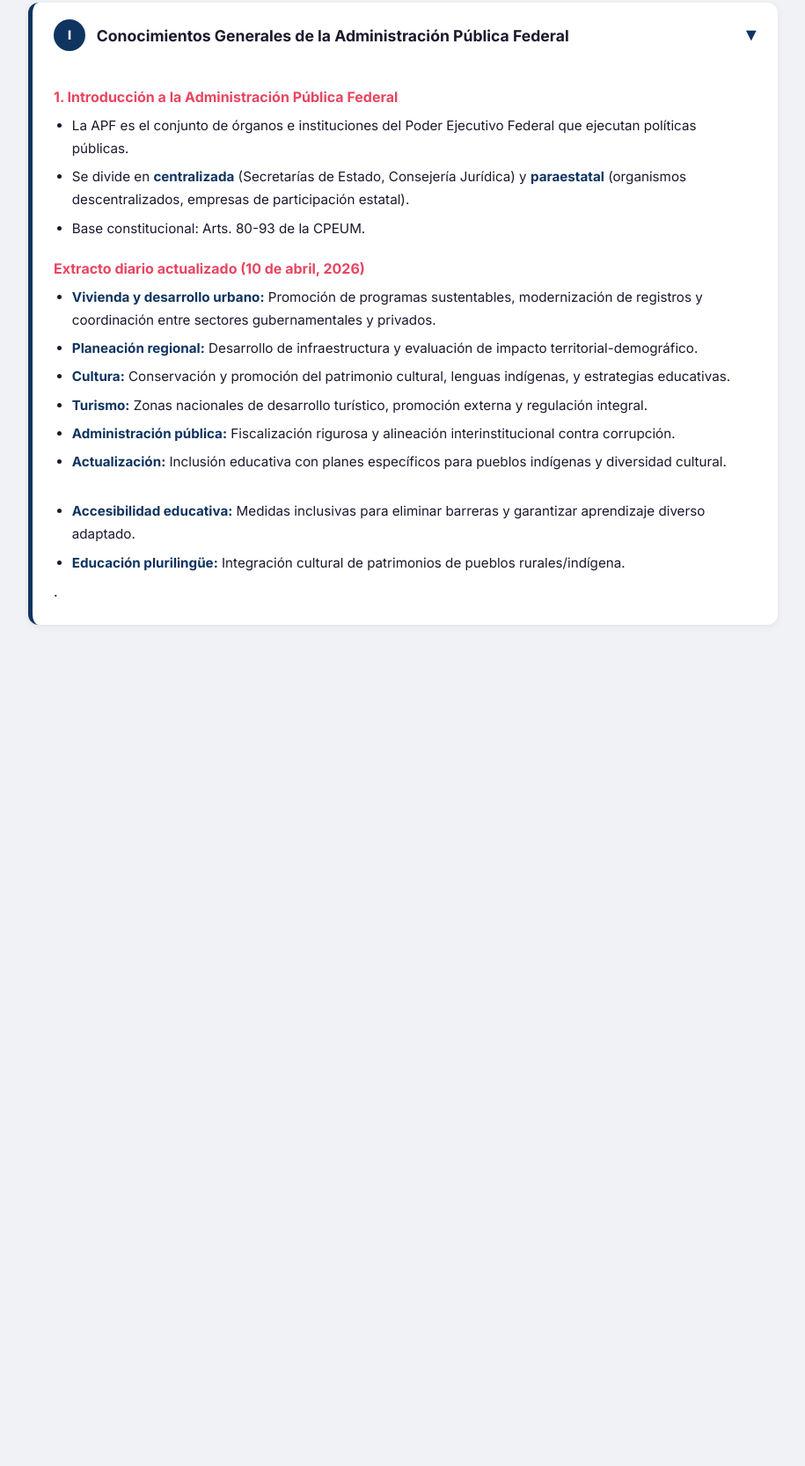
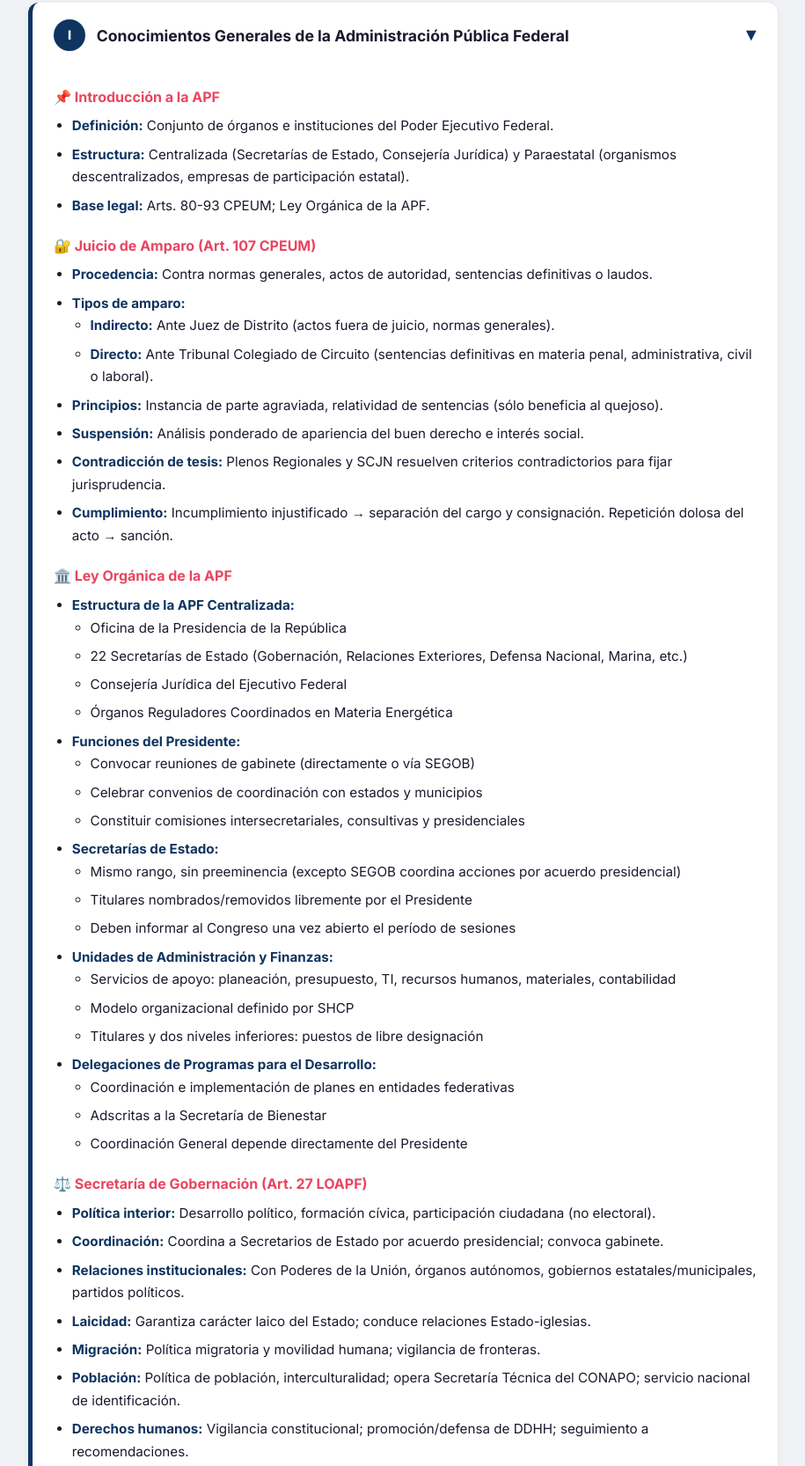
Before and after one commit to felipeosiris/temario-apf-2025, a plain HTML site: page index.html in a window 1280 px wide. Shown: the part 612-2278 px from the top of the page at 88% size, without its empty margins (182-1097 px from the left). Before the commit the page ends 1437 px from the top, so only its background shows below. Drawn offline with Linux system fonts and the light colour scheme.

Commit message:
📚 Actualización diaria 20-abr-2026: Juicio de Amparo + LOAPF (offset 23135)

```diff
--- a/index.html
+++ b/index.html
@@ -38,27 +38,133 @@
   <details class="tema-card" open>
     <summary><span class="tema-num">I</span> Conocimientos Generales de la Administración Pública Federal</summary>
     <div class="tema-content">
-      <h4>1. Introducción a la Administración Pública Federal</h4>
+      <h4>📌 Introducción a la APF</h4>
       <ul>
-        <li>La APF es el conjunto de órganos e instituciones del Poder Ejecutivo Federal que ejecutan políticas públicas.</li>
-        <li>Se divide en <strong>centralizada</strong> (Secretarías de Estado, Consejería Jurídica) y <strong>paraestatal</strong> (organismos descentralizados, empresas de participación estatal).</li>
-        <li>Base constitucional: Arts. 80-93 de la CPEUM.</li>
+        <li><strong>Definición:</strong> Conjunto de órganos e instituciones del Poder Ejecutivo Federal.</li>
+        <li><strong>Estructura:</strong> Centralizada (Secretarías de Estado, Consejería Jurídica) y Paraestatal (organismos descentralizados, empresas de participación estatal).</li>
+        <li><strong>Base legal:</strong> Arts. 80-93 CPEUM; Ley Orgánica de la APF.</li>
       </ul>
 
-      <h4>Extracto diario actualizado (10 de abril, 2026)</h4>
-<ul>
-  <li><strong>Vivienda y desarrollo urbano:</strong> Promoción de programas sustentables, modernización de registros y coordinación entre sectores gubernamentales y privados.</li>
-  <li><strong>Planeación regional:</strong> Desarrollo de infraestructura y evaluación de impacto territorial-demográfico.</li>
-  <li><strong>Cultura:</strong> Conservación y promoción del patrimonio cultural, lenguas indígenas, y estrategias educativas.</li>
-  <li><strong>Turismo:</strong> Zonas nacionales de desarrollo turístico, promoción externa y regulación integral.</li>
-  <li><strong>Administración pública:</strong> Fiscalización rigurosa y alineación interinstitucional contra corrupción.</li>
-  <li><strong>Actualización:</strong> Inclusión educativa con planes específicos para pueblos indígenas y diversidad cultural.</li>
-</ul>
+      <h4>🔐 Juicio de Amparo (Art. 107 CPEUM)</h4>
+      <ul>
+        <li><strong>Procedencia:</strong> Contra normas generales, actos de autoridad, sentencias definitivas o laudos.</li>
+        <li><strong>Tipos de amparo:</strong>
+          <ul>
+            <li><strong>Indirecto:</strong> Ante Juez de Distrito (actos fuera de juicio, normas generales).</li>
+            <li><strong>Directo:</strong> Ante Tribunal Colegiado de Circuito (sentencias definitivas en materia penal, administrativa, civil o laboral).</li>
+          </ul>
+        </li>
+        <li><strong>Principios:</strong> Instancia de parte agraviada, relatividad de sentencias (sólo beneficia al quejoso).</li>
+        <li><strong>Suspensión:</strong> Análisis ponderado de apariencia del buen derecho e interés social.</li>
+        <li><strong>Contradicción de tesis:</strong> Plenos Regionales y SCJN resuelven criterios contradictorios para fijar jurisprudencia.</li>
+        <li><strong>Cumplimiento:</strong> Incumplimiento injustificado → separación del cargo y consignación. Repetición dolosa del acto → sanción.</li>
+      </ul>
+
+      <h4>🏛️ Ley Orgánica de la APF</h4>
+      <ul>
+        <li><strong>Estructura de la APF Centralizada:</strong>
+          <ul>
+            <li>Oficina de la Presidencia de la República</li>
+            <li>22 Secretarías de Estado (Gobernación, Relaciones Exteriores, Defensa Nacional, Marina, etc.)</li>
+            <li>Consejería Jurídica del Ejecutivo Federal</li>
+            <li>Órganos Reguladores Coordinados en Materia Energética</li>
+          </ul>
+        </li>
+        <li><strong>Funciones del Presidente:</strong>
+          <ul>
+            <li>Convocar reuniones de gabinete (directamente o vía SEGOB)</li>
+            <li>Celebrar convenios de coordinación con estados y municipios</li>
+            <li>Constituir comisiones intersecretariales, consultivas y presidenciales</li>
+          </ul>
+        </li>
+        <li><strong>Secretarías de Estado:</strong>
+          <ul>
+            <li>Mismo rango, sin preeminencia (excepto SEGOB coordina acciones por acuerdo presidencial)</li>
+            <li>Titulares nombrados/removidos libremente por el Presidente</li>
+            <li>Deben informar al Congreso una vez abierto el período de sesiones</li>
+          </ul>
+        </li>
+        <li><strong>Unidades de Administración y Finanzas:</strong>
+          <ul>
+            <li>Servicios de apoyo: planeación, presupuesto, TI, recursos humanos, materiales, contabilidad</li>
+            <li>Modelo organizacional definido por SHCP</li>
+            <li>Titulares y dos niveles inferiores: puestos de libre designación</li>
+          </ul>
+        </li>
+        <li><strong>Delegaciones de Programas para el Desarrollo:</strong>
+          <ul>
+            <li>Coordinación e implementación de planes en entidades federativas</li>
+            <li>Adscritas a la Secretaría de Bienestar</li>
+            <li>Coordinación General depende directamente del Presidente</li>
+          </ul>
+        </li>
+      </ul>
+
+      <h4>⚖️ Secretaría de Gobernación (Art. 27 LOAPF)</h4>
+      <ul>
+        <li><strong>Política interior:</strong> Desarrollo político, formación cívica, participación ciudadana (no electoral).</li>
+        <li><strong>Coordinación:</strong> Coordina a Secretarios de Estado por acuerdo presidencial; convoca gabinete.</li>
+        <li><strong>Relaciones institucionales:</strong> Con Poderes de la Unión, órganos autónomos, gobiernos estatales/municipales, partidos políticos.</li>
+        <li><strong>Laicidad:</strong> Garantiza carácter laico del Estado; conduce relaciones Estado-iglesias.</li>
+        <li><strong>Migración:</strong> Política migratoria y movilidad humana; vigilancia de fronteras.</li>
+        <li><strong>Población:</strong> Política de población, interculturalidad; opera Secretaría Técnica del CONAPO; servicio nacional de identificación.</li>
+        <li><strong>Derechos humanos:</strong> Vigilancia constitucional; promoción/defensa de DDHH; seguimiento a recomendaciones.</li>
+        <li><strong>Prevención del delito:</strong> Cultura de paz, legalidad, inclusión social, eliminación de discriminación.</li>
+        <li><strong>Desapariciones:</strong> Plataforma electrónica de personas desaparecidas (general + mujeres y niñas).</li>
+        <li><strong>Reinserción social:</strong> Programas para personas liberadas tras cumplir sentencia.</li>
+      </ul>
+
+      <p><small>📅 Última actualización: 20 de abril, 2026 (offset: líneas 21135-22212)</small></p>
     </div>
-   <!-- NUEVO CONTENIDO INSERTADO -->
-   <div class='tema-content'>
-<ul>
- <li><strong>Accesibilidad educativa:</strong> Medidas inclusivas para eliminar barreras y garantizar aprendizaje diverso adaptado.</li>
-<li><strong>Educación plurilingüe:</strong> Integración cultural de patrimonios de pueblos rurales/indígena.</li>
-</ul>
-<!-- marcos-nuevo-párrafo.list.html continúa lógico-bajo-n/n-->.
+  </details>
+
+  <!-- EJE II -->
+  <details class="tema-card">
+    <summary><span class="tema-num">II</span> Derecho Administrativo y Transparencia</summary>
+    <div class="tema-content">
+      <p><em>Contenido en desarrollo...</em></p>
+    </div>
+  </details>
+
+  <!-- EJE III -->
+  <details class="tema-card">
+    <summary><span class="tema-num">III</span> Normatividad Laboral y Servicio Profesional de Carrera</summary>
+    <div class="tema-content">
+      <p><em>Contenido en desarrollo...</em></p>
+    </div>
+  </details>
+
+  <!-- EJE IV -->
+  <details class="tema-card">
+    <summary><span class="tema-num">IV</span> Gestión de Recursos Públicos</summary>
+    <div class="tema-content">
+      <p><em>Contenido en desarrollo...</em></p>
+    </div>
+  </details>
+
+  <!-- EJE V -->
+  <details class="tema-card">
+    <summary><span class="tema-num">V</span> Planeación y Evaluación</summary>
+    <div class="tema-content">
+      <p><em>Contenido en desarrollo...</em></p>
+    </div>
+  </details>
+
+  <!-- EJE VI -->
+  <details class="tema-card">
+    <summary><span class="tema-num">VI</span> Tecnologías de la Información</summary>
+    <div class="tema-content">
+      <p><em>Contenido en desarrollo...</em></p>
+    </div>
+  </details>
+
+</main>
+
+<!-- FOOTER -->
+<footer>
+  <p>📘 Guía de Estudio — Temario APF 2025 | Actualizado diariamente a las 22:00 hrs</p>
+  <p><small>Elaborado con base en el <a href="https://www.gob.mx/sfp" target="_blank">Temario Oficial del Servicio Profesional de Carrera</a></small></p>
+</footer>
+
+</body>
+</html>
--- a/progress.json
+++ b/progress.json
@@ -1 +1 @@
-{"offset":21135,"lastUpdate":"2026-04-18T22:00:00"}
+{"offset":23135,"lastUpdate":"2026-04-20T22:00:00"}
```
